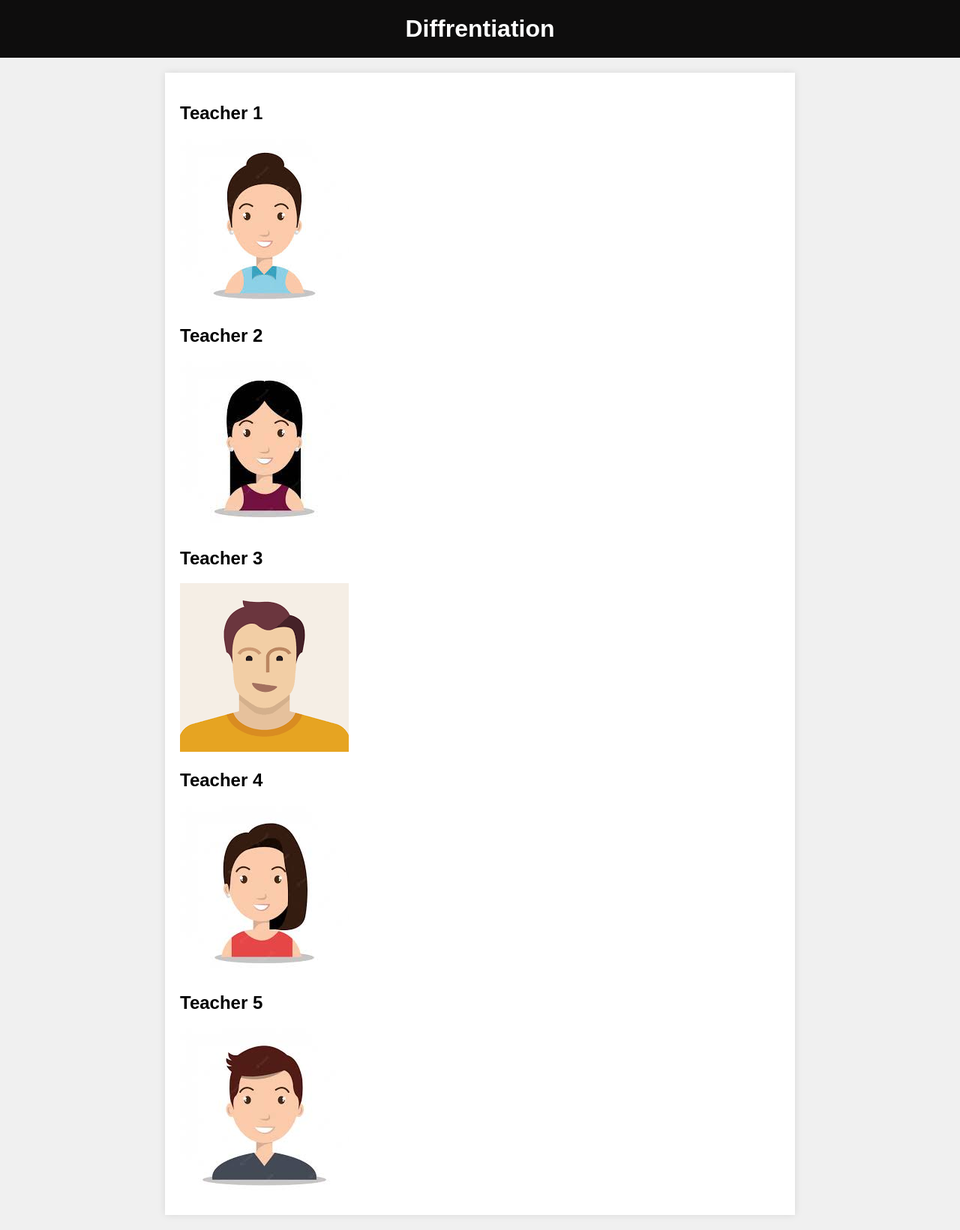
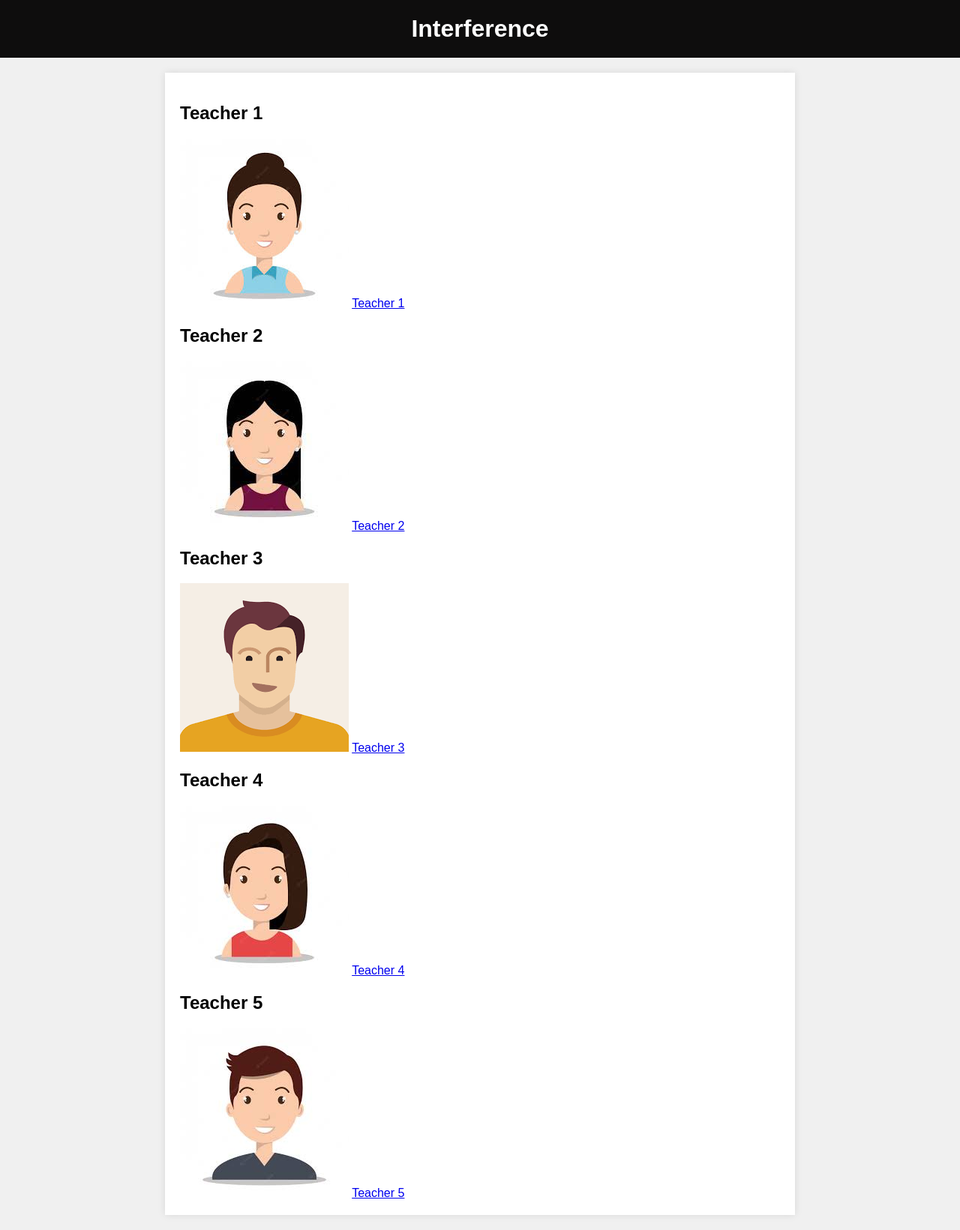
Before and after one commit to AryanTalwar/EdTech.com, a plain HTML site: page EdTechWeb2.html in a window 1280 px wide. Shown: the whole page at 75% size. Drawn offline with Linux system fonts and the light colour scheme.

Commit message:
Add files via upload

```diff
--- a/EdTechWeb2.html
+++ b/EdTechWeb2.html
@@ -35,23 +35,35 @@
 </head>
 <body>
     <header>
-        <h1>Diffrentiation</h1>
+        <h1>Interference</h1>
     </header>
     <div class="container">
         <h2>Teacher 1</h2>
         <img src="person5.png" alt="Teacher 1">
 
+        <a href="y2mate.com - Interference of Waves  Superposition and Interference in light and water waves  Physics_1080p.mp4" class="btn">Teacher 1</a>
+
         <h2>Teacher 2</h2>
         <img src="person4.png" alt="Teacher 2">
+
+        <a href="y2mate.com - Interference of Waves  Superposition and Interference in light and water waves  Physics_1080p.mp4" class="btn">Teacher 2</a>
 
         <h2>Teacher 3</h2>
         <img src="person3.png" alt="Teacher 3">
 
+        <a href="y2mate.com - Interference of Waves  Superposition and Interference in light and water waves  Physics_1080p.mp4" class="btn">Teacher 3</a>
+
         <h2>Teacher 4</h2>
         <img src="person2.png" alt="Teacher 4">
 
+        <a href="y2mate.com - Interference of Waves  Superposition and Interference in light and water waves  Physics_1080p.mp4" class="btn">Teacher 4</a>
+
         <h2>Teacher 5</h2>
         <img src="person1.png" alt="Teacher 5">
+
+        <a href="y2mate.com - Interference of Waves  Superposition and Interference in light and water waves  Physics_1080p.mp4" class="btn">Teacher 5</a>
+
+
     </div>
 </body>
 </html>
```
Also changed, not shown: EdTechWeb1.html (+11 -0 lines), index.html (+3 -3 lines), images2.png (added).
